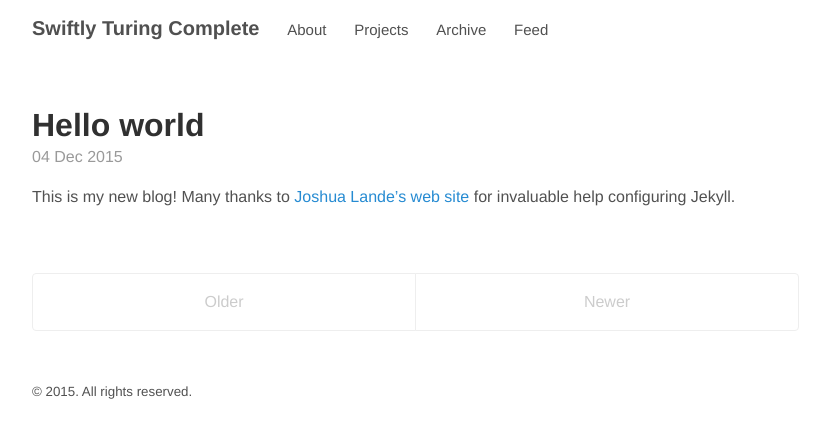
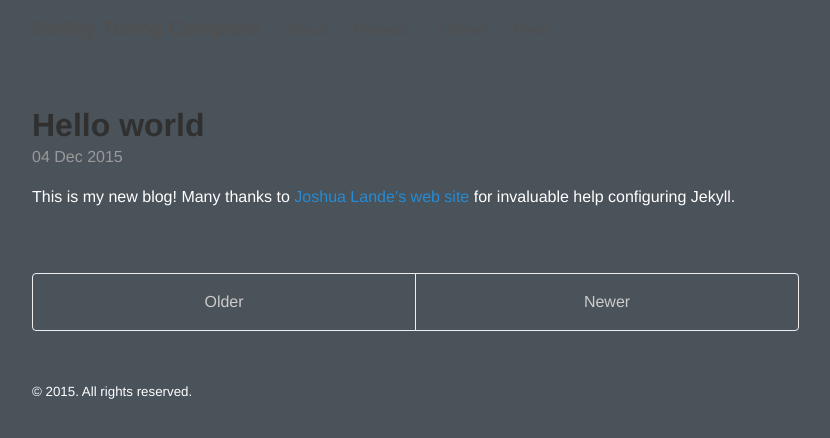
Before and after one commit to AtharvaVaidya/atharvavaidya.github.io, a Jekyll site: the page built from index.html, in a window 1280 px wide. Shown: the top 438 px of the page, without its empty margins (224-1054 px from the left). Built offline with Jekyll 4.4.1, drawn with Linux system fonts in a browser that asks for light colours; the list of posts is cut into pages by our own code.

Commit message:
Update poole.css

```diff
--- a/public/css/poole.css
+++ b/public/css/poole.css
@@ -59,8 +59,8 @@ html {
 }
 
 body {
-  color: #515151;
-  background-color: #fff;
+  color: #fff;
+  background-color: #4a525a;
   -webkit-text-size-adjust: 100%;
       -ms-text-size-adjust: 100%;
 }
```
